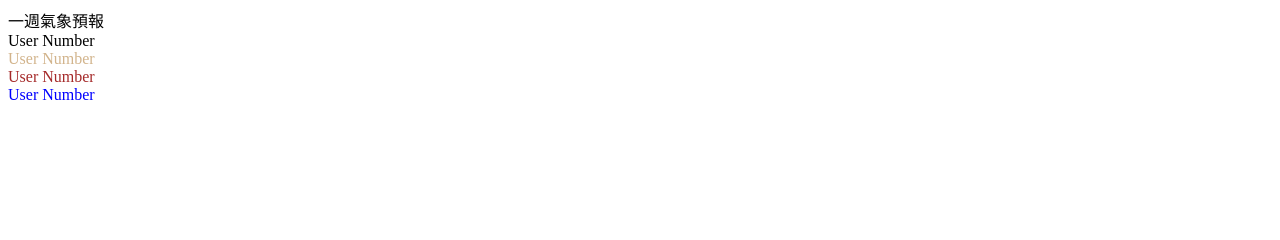
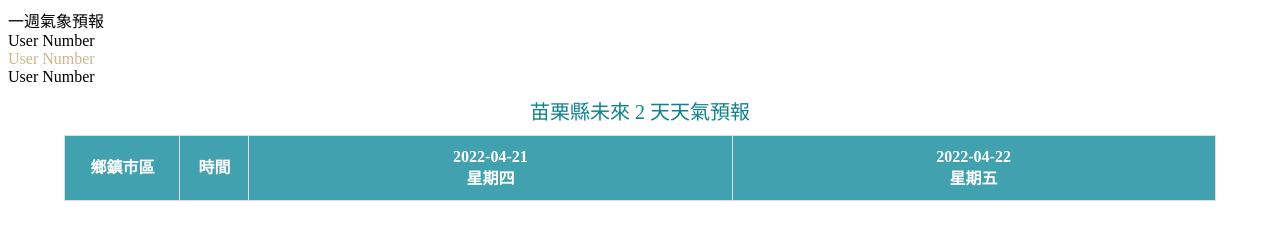
Before and after one commit to sh-tasi/WeatherReport14, a plain HTML site: page index.html in a window 1280 px wide. Drawn offline with Linux system fonts and the light colour scheme; no server answers.

Commit message:
miaoli weather description

```diff
--- a/css/Miaoli.css
+++ b/css/Miaoli.css
@@ -1,3 +1,55 @@
-.test2{
-    color: brown;
+#Miaoli > .m_title {
+    font-size: 20px;
+    text-align: center;
+    padding: 10px;
+    color: #0F838C;
+    font-weight: 2px;
 }
+
+#Miaoli > .m_table {
+    border: 1px solid;
+    border-collapse: collapse;
+    border-radius: 8px;
+    max-width: 95%;
+    line-height: 22px;
+    margin-left: auto;
+    margin-right: auto;
+}
+
+#Miaoli > .m_table th,td {
+    border: 1px solid #DDDDDD;
+    text-align: center;
+    padding: 10px 18px;
+    vertical-align: middle;
+}
+
+#Miaoli > .m_table th {
+    font-weight: bold;
+    color: white;
+}
+
+.m_header {
+    background-color: #42A1AE;
+}
+
+#m_header_country {
+    width: 10%;
+}
+
+#m_header_time {
+    width: 6%;
+}
+
+.m_header_date {
+    width: 42%;
+}
+
+.m_country_name {
+    font-size: 20px;
+    background-color: #0F838C;
+    color: white;
+}
+
+.m_description {
+    text-align: left;
+}
--- a/js/Miaoli.js
+++ b/js/Miaoli.js
@@ -1,15 +1,78 @@
-// create any div     P.S  變數請加上自己的識別碼 全域變數會影響到其他的js檔案
+get_miaoli_data();
 
-let item=document.createElement("div");
-item.className="test";
-item.textContent="User Number";
+function get_miaoli_data(){
 
-// fetch or ajax api   and  get data insert div
+    // 創建苗栗標題
+    let miaoli_header = document.createElement("div");
+    miaoli_header.className = "m_title";
+    miaoli_header.textContent = "苗栗縣未來 2 天天氣預報";
 
 
-console.log("data test ")
+    // 創建 Table
+    let miaoli_country=document.createElement("table");
+    miaoli_country.className="m_table";
 
 
+    // 取得明天、後天日期
+    let today = new Date();
+    let tomorrow = new Date();
+    let after_tomorrow = new Date();
+    tomorrow.setDate(today.getDate()+1);
+    after_tomorrow.setDate(today.getDate()+2);
 
-// finally div append box
-document.getElementById("Miaoli").appendChild(item);
+
+    // 取得明天、後天星期
+    let day_list = ["星期日", "星期一", "星期二", "星期三", "星期四", "星期五", "星期六"];
+    let tomorrow_day = day_list[tomorrow.getDay()];
+    let after_tomorrow_day = day_list[after_tomorrow.getDay()];
+
+    // 取得 ISO 8601 日期格式
+    tomorrow = tomorrow.toISOString().substring(0,10);
+    after_tomorrow = after_tomorrow.toISOString().substring(0,10);
+
+
+    // 表格標題
+    miaoli_country.innerHTML = `
+    <tr class="m_header">
+        <th id="m_header_country">鄉鎮市區</th>
+        <th id="m_header_time">時間</th>
+        <th class="m_header_date">${tomorrow}<br/>${tomorrow_day}</th>
+        <th class="m_header_date">${after_tomorrow}<br/>${after_tomorrow_day}</th>
+    </tr>
+    `
+
+    // 抓取明後天天氣描述資料
+    let miaoli_url = `https://opendata.cwb.gov.tw/api/v1/rest/datastore/F-D0047-013?Authorization=CWB-29E9DAC9-A82A-4479-BABA-2C7184BFD5BA&elementName=WeatherDescription&startTime=${tomorrow}T06:00:00,${tomorrow}T18:00:00,${after_tomorrow}T06:00:00,${after_tomorrow}T18:00:00`
+    fetch(miaoli_url)
+    .then(function(response){
+        return response.json();
+    }).then(function(res){
+        let data = res["records"]["locations"][0]["location"];
+
+        for (let i = 0 ; i < data.length ; i++){
+            let location_name = data[i]["locationName"];
+            let weather_description = [];
+            for (let j = 0 ; j < 4 ; j++){
+                weather_description.push(data[i]["weatherElement"][0]["time"][j]["elementValue"][0]["value"]);
+            }
+
+        miaoli_country.innerHTML += `
+        <tr>
+                <td rowspan="2" class="m_country_name">${location_name}</td>
+                <td>早上</td>
+                <td class="m_description">${weather_description[0]}</td>
+                <td class="m_description">${weather_description[2]}</td>
+            </tr>
+            <tr>
+                <td>晚上</td>
+                <td class="m_description">${weather_description[1]}</td>
+                <td class="m_description">${weather_description[3]}</td>
+            </tr>
+        `
+        }
+    })
+
+
+    document.getElementById("Miaoli").appendChild(miaoli_header);
+    document.getElementById("Miaoli").appendChild(miaoli_country);
+}
```
